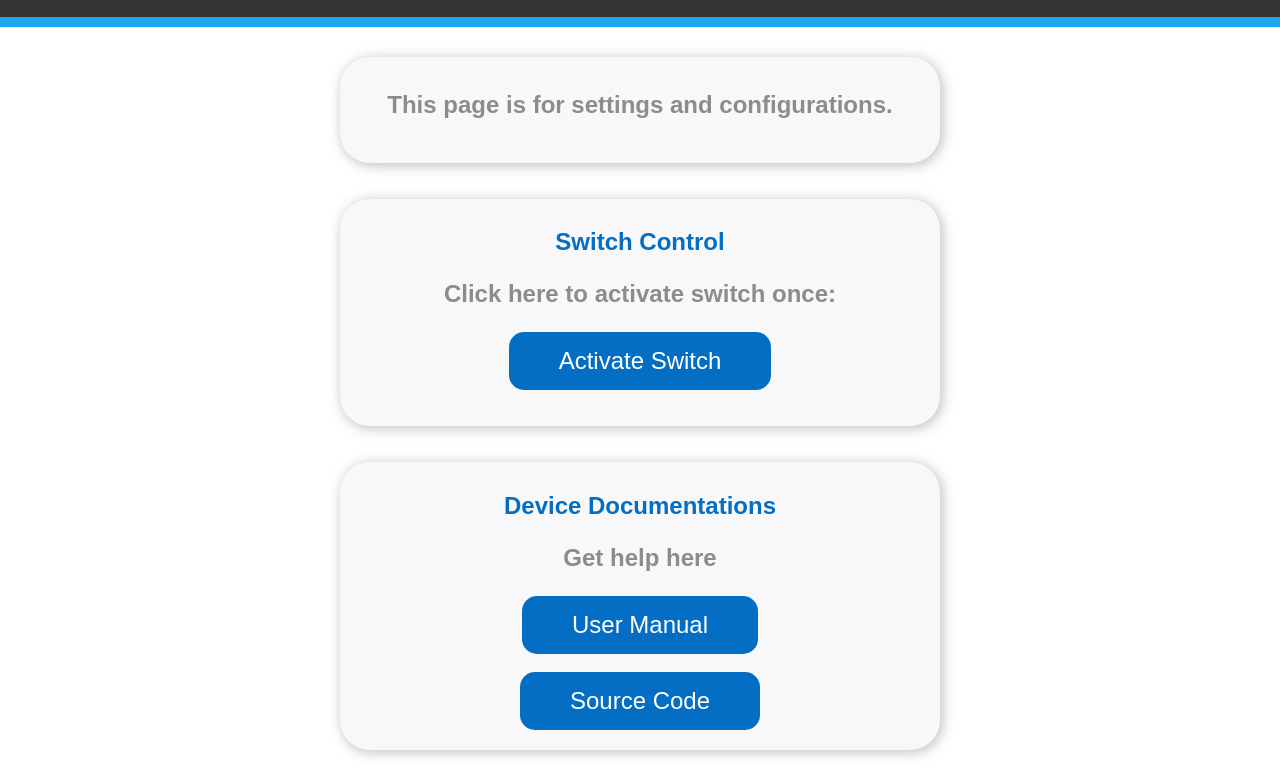
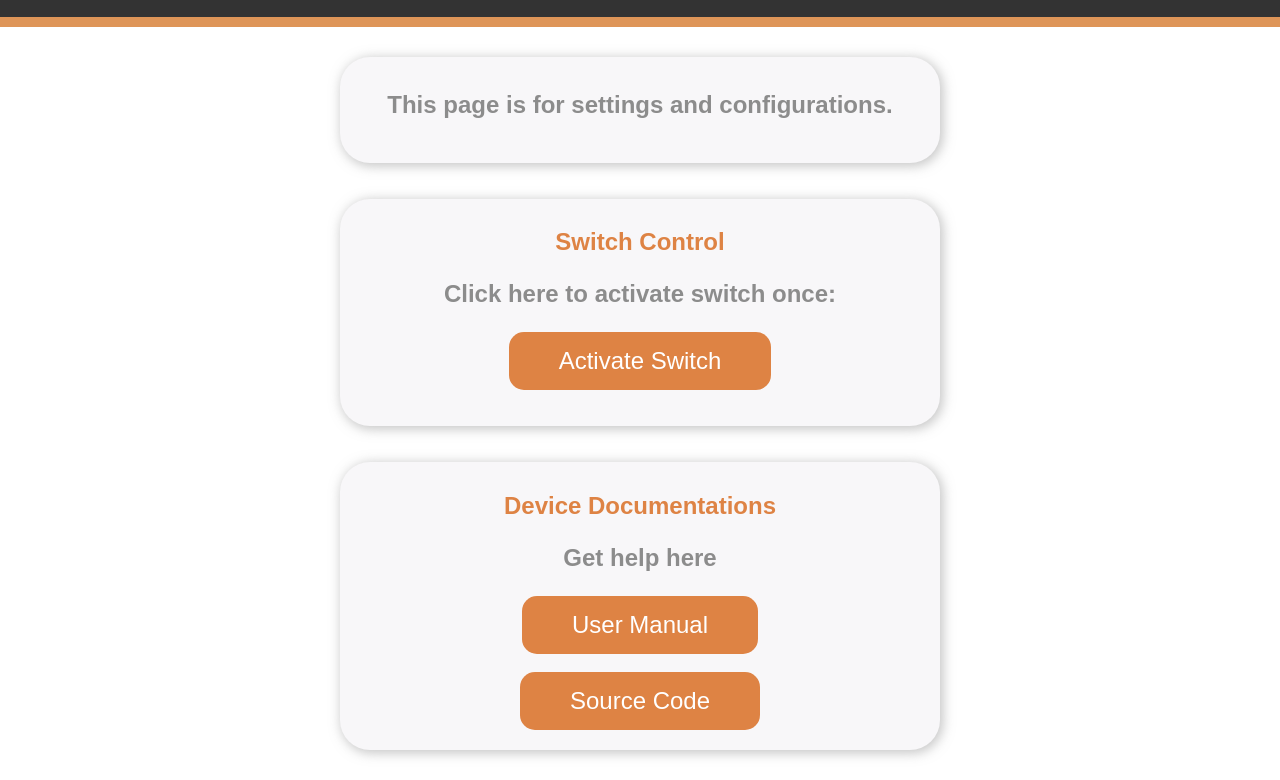
Before and after one commit to EvanZhou1999/Accessible_wireless_transceiver, a plain HTML site: page wireless_transceiver_webpage/index.html in a window 1280 px wide. Shown: the part 55-835 px from the top of the page. Drawn offline with Linux system fonts and the light colour scheme.

Commit message:
Update Theme Color

```diff
--- a/wireless_transceiver_webpage/index.html
+++ b/wireless_transceiver_webpage/index.html
@@ -16,7 +16,7 @@
             h2{
               font-size: 1.5rem;
               font-weight: bold;
-              color: #046EC4;
+              color: #DE8344;
             }
             .topnav {
                 overflow: hidden;
@@ -43,7 +43,7 @@
                 text-align: center;
                 outline: none;
                 color: #fff;
-                background-color: #046EC4;
+                background-color: #DE8344;
                 border: none;
                 border-radius: 15px;
                 -webkit-touch-callout: none;
@@ -55,7 +55,7 @@
                 -webkit-tap-highlight-color: rgba(0,0,0,0);
             }
             .button:active {
-                background-color: #458fc4;
+                background-color: #DEA27E;
                 box-shadow: 2 2px #CDCDCD;
                 transform: translateY(2px);
             }
@@ -72,7 +72,7 @@
         <div class="topnav">
             <h1>Accessible Wireless Switch<h1>
         </div>
-        <div style="background: #1AA7EC; height: 10px;"></div>
+        <div style="background: #DE9558; height: 10px;"></div>
         <!-- Div for the body of the page -->
         <div class="content">
             <div class="card">
@@ -103,7 +103,7 @@
                 </button>
                 <br>
                 <br>
-                <button id="button_help" class="button" onclick="window.location.href='https://github.com/EvanZhou1999';">
+                <button id="button_help" class="button" onclick="window.location.href='https://github.com/EvanZhou1999/Accessible_wireless_transceiver';">
                     Source Code
                 </button>
 
```
